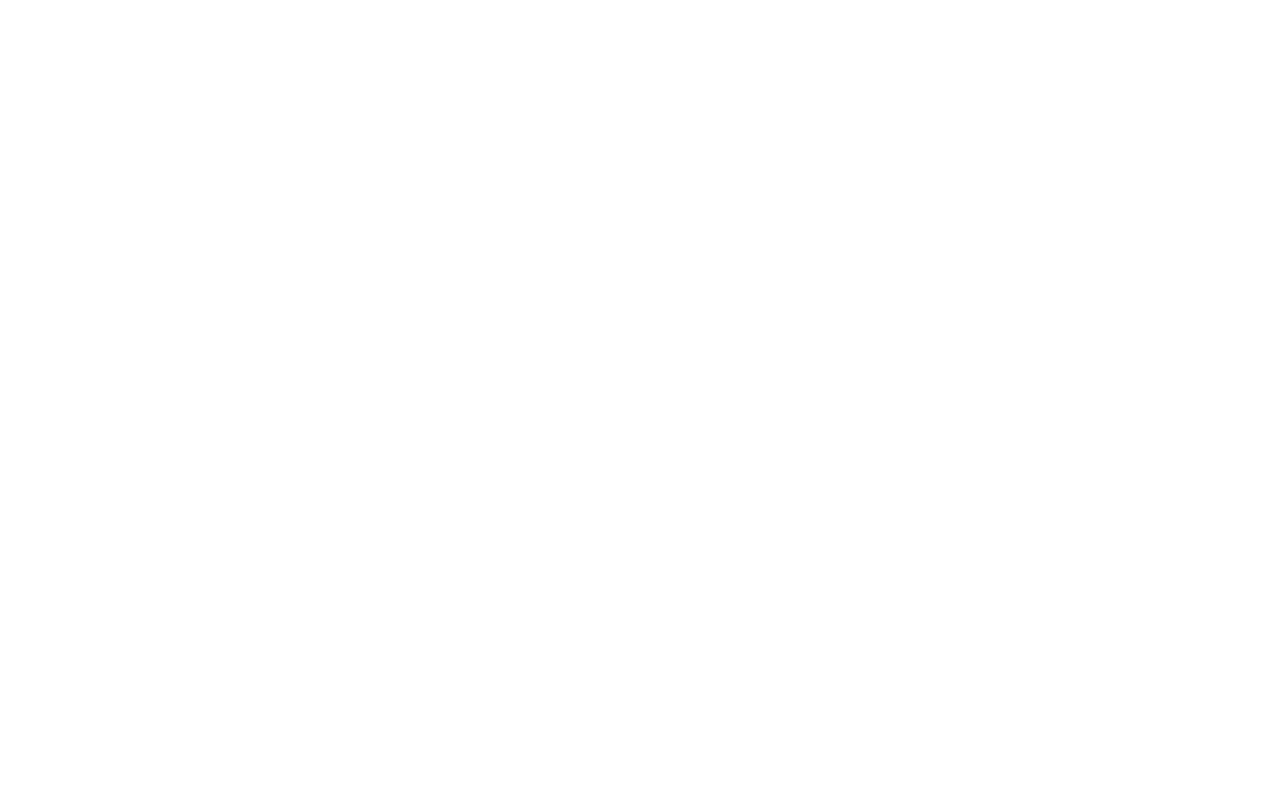
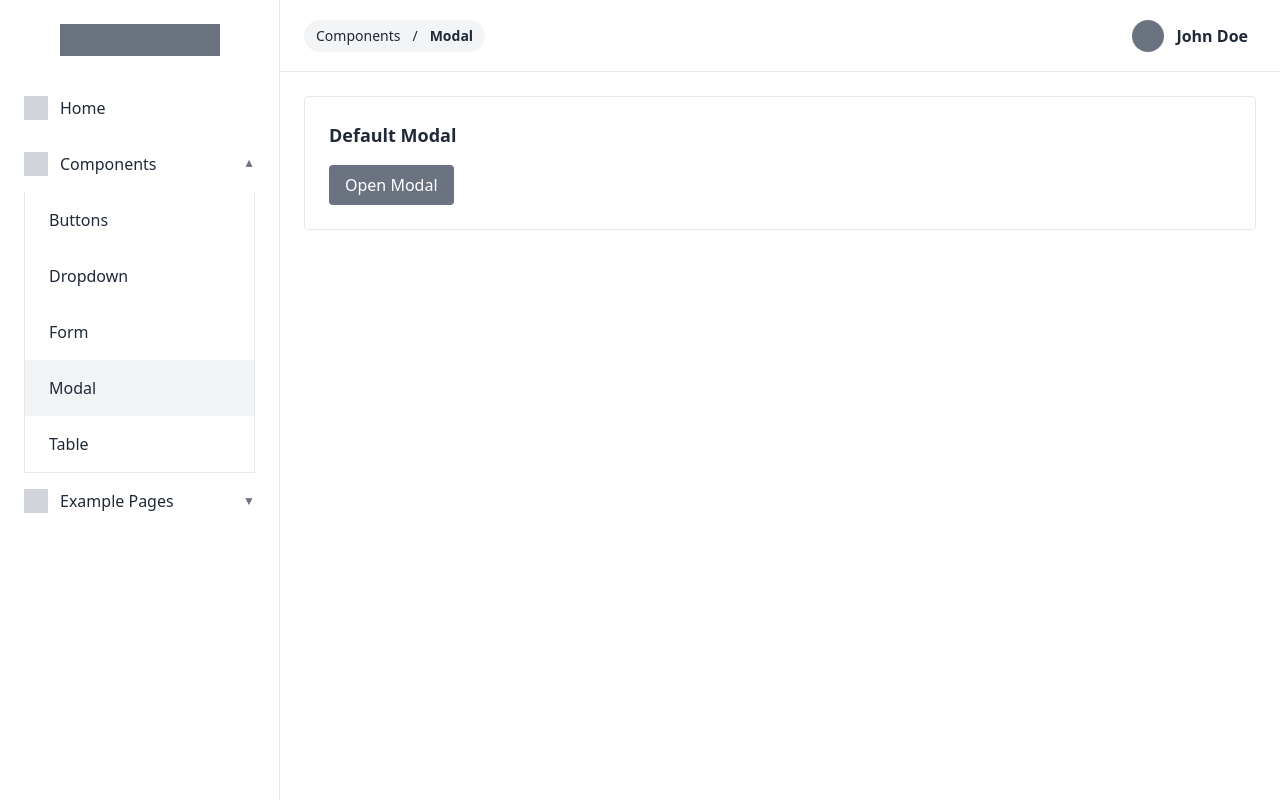
Before and after one commit to albarranaufala/plain-dashboard-starter, a Vue app: page /components/modal in a window 1280 px wide. Before the commit this address had no page. Built offline with nearby package versions, Linux system fonts and the light colour scheme.

Commit message:
feat: added modal

```diff
--- a/src/components/AppSidebar.vue
+++ b/src/components/AppSidebar.vue
@@ -30,6 +30,10 @@
       {
         name: 'Form',
         path: '/components/form'
+      },
+      {
+        name: 'Modal',
+        path: '/components/modal'
       },
       {
         name: 'Table',
--- /dev/null
+++ b/src/components/icons/IconX.vue
@@ -0,0 +1,11 @@
+<template>
+  <svg
+    xmlns="http://www.w3.org/2000/svg"
+    fill="none"
+    viewBox="0 0 24 24"
+    stroke-width="1.5"
+    stroke="currentColor"
+  >
+    <path stroke-linecap="round" stroke-linejoin="round" d="M6 18L18 6M6 6l12 12" />
+  </svg>
+</template>
--- /dev/null
+++ b/src/components/modal/ModalWrapper.vue
@@ -0,0 +1,30 @@
+<script setup lang="ts">
+import { ref } from 'vue'
+import IconX from '../icons/IconX.vue'
+
+const isOpen = ref(false)
+
+function openModal() {
+  isOpen.value = true
+}
+
+function closeModal() {
+  isOpen.value = false
+}
+</script>
+
+<template>
+  <slot name="trigger" :openModal="openModal" />
+  <Teleport v-if="isOpen" to="body">
+    <div class="fixed inset-0 z-40 flex items-center h-screen bg-black/50" @click="closeModal">
+      <div class="w-full max-h-screen p-6 overflow-auto">
+        <div class="relative max-w-xl p-6 mx-auto bg-white border" @click.stop>
+          <button class="absolute top-0 right-0 p-3" @click="closeModal">
+            <IconX class="w-6 h-6 text-gray-500" />
+          </button>
+          <slot :closeModal="closeModal" />
+        </div>
+      </div>
+    </div>
+  </Teleport>
+</template>
--- a/src/router/index.ts
+++ b/src/router/index.ts
@@ -25,6 +25,11 @@
       component: () => import('../views/components/FormView.vue')
     },
     {
+      path: '/components/modal',
+      name: 'components.modal',
+      component: () => import('../views/components/ModalView.vue')
+    },
+    {
       path: '/components/table',
       name: 'components.table',
       component: () => import('../views/components/TableView.vue')
--- /dev/null
+++ b/src/views/components/ModalView.vue
@@ -0,0 +1,44 @@
+<script setup lang="ts">
+import DashboardContent from '@/components/DashboardContent.vue'
+import DashboardLayout from '@/layouts/DashboardLayout.vue'
+import CardBordered from '@/components/cards/CardBordered.vue'
+import ModalWrapper from '@/components/modal/ModalWrapper.vue'
+import ButtonPrimary from '@/components/buttons/ButtonPrimary.vue'
+import ButtonSecondary from '@/components/buttons/ButtonSecondary.vue'
+</script>
+
+<template>
+  <DashboardLayout
+    :breadcrumb="[
+      {
+        name: 'Components'
+      },
+      {
+        name: 'Modal',
+        path: '/components/modal'
+      }
+    ]"
+  >
+    <DashboardContent>
+      <CardBordered>
+        <h1 class="mb-4 text-lg font-semibold">Default Modal</h1>
+
+        <ModalWrapper>
+          <template #trigger="{ openModal }">
+            <ButtonPrimary @click="openModal"> Open Modal </ButtonPrimary>
+          </template>
+
+          <template #default="{ closeModal }">
+            <p class="font-bold">Modal Header</p>
+            <p class="mt-4">
+              Lorem ipsum dolor sit amet consectetur adipisicing elit. Sunt impedit ex veniam, error
+              earum quod neque vel magnam nam repellendus explicabo officiis nemo animi architecto
+              nobis laudantium enim iusto voluptatibus.
+            </p>
+            <ButtonSecondary class="mt-4" @click="closeModal"> Cancel </ButtonSecondary>
+          </template>
+        </ModalWrapper>
+      </CardBordered>
+    </DashboardContent>
+  </DashboardLayout>
+</template>
--- a/src/views/components/TableView.vue
+++ b/src/views/components/TableView.vue
@@ -18,8 +18,8 @@
         name: 'Components'
       },
       {
-        name: 'Buttons',
-        path: '/components/buttons'
+        name: 'Table',
+        path: '/components/table'
       }
     ]"
   >
```
